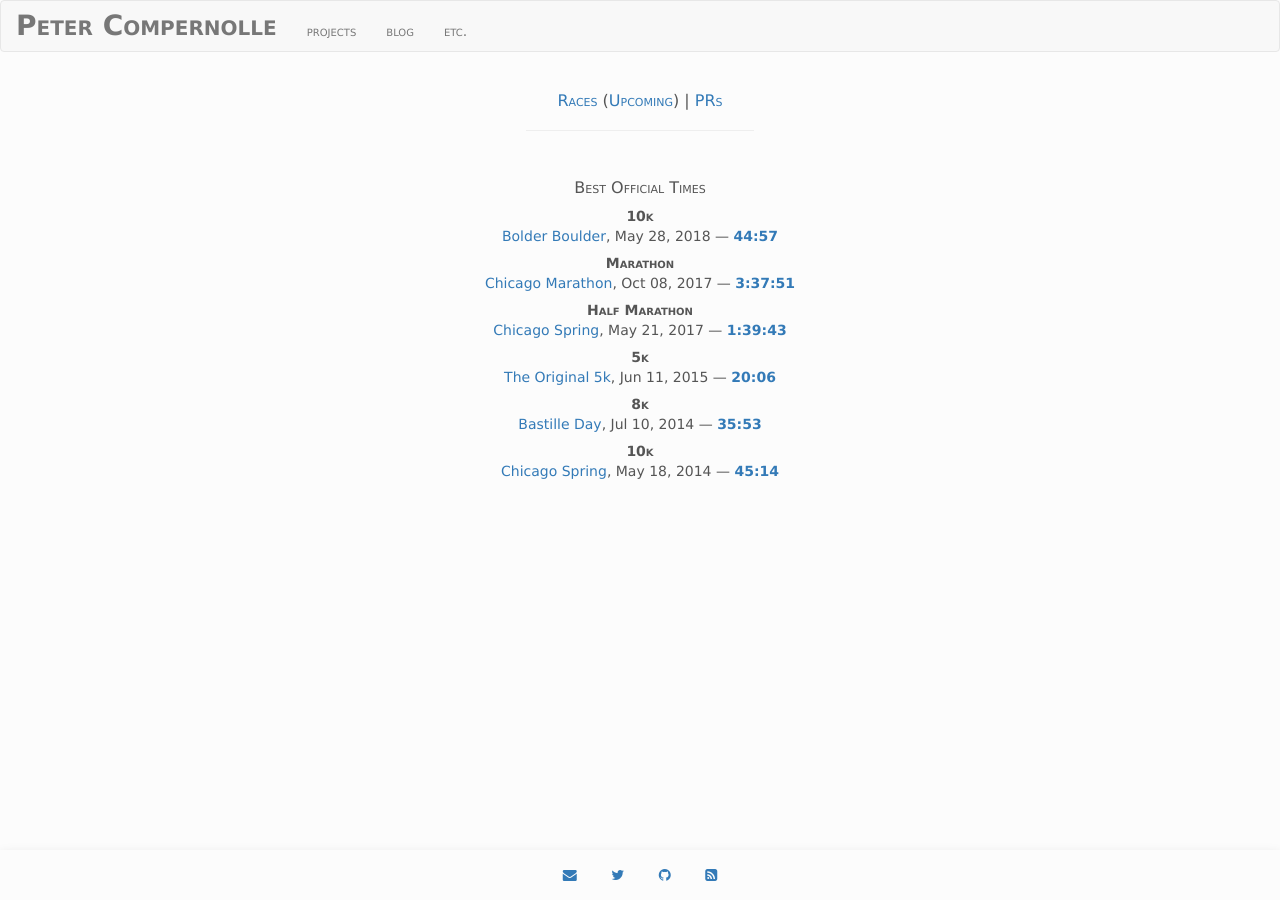
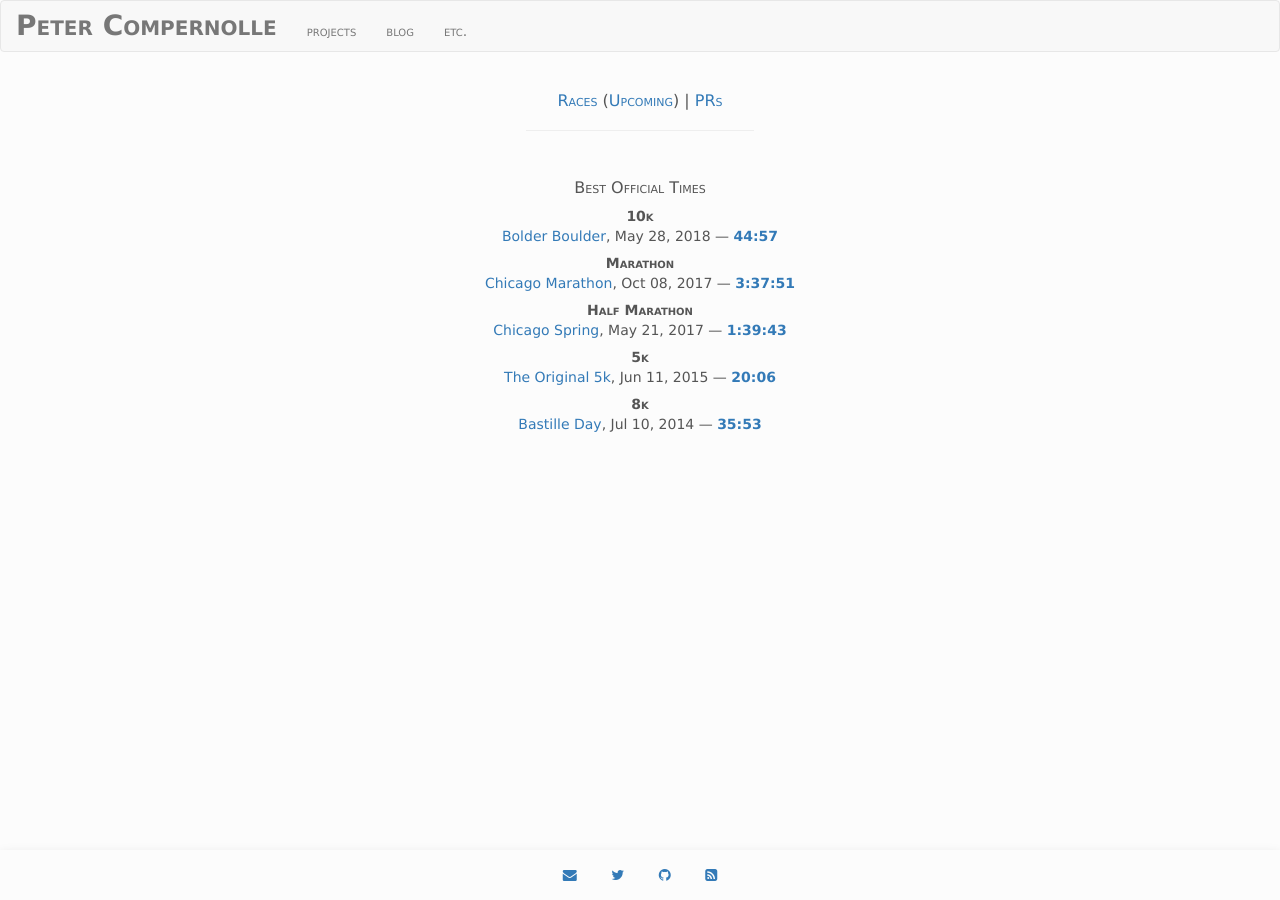
Before and after one commit to thelowlypeon/thelowlypeon.github.io, a Jekyll site: the page built from running/records.html, in a window 1280 px wide. Built offline with Jekyll 4.4.1, drawn with Linux system fonts in a browser that asks for light colours.

Commit message:
removes old 10k PR

```diff
--- a/_data/races.yml
+++ b/_data/races.yml
@@ -57,7 +57,6 @@
   date: 2014-05-18
   distance: 10k
   time: '45:14'
-  pr: 10k
   url: http://www.run131series.com/chicago/
   results_url: https://results.chronotrack.com/m/ctlive/#6180/result/12818/6768586
 - name: Bolder Boulder
```
